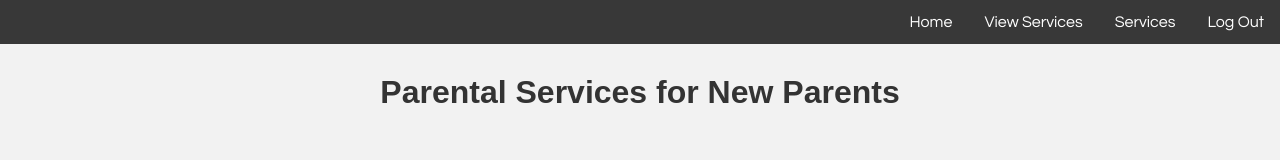
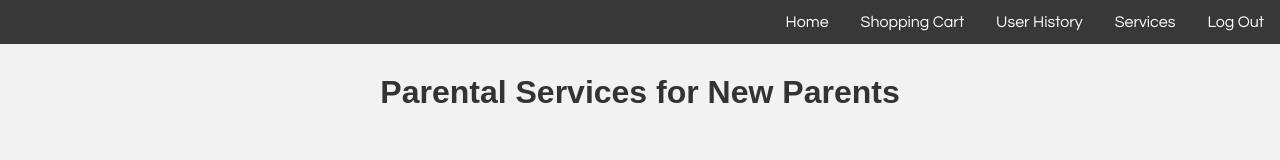
Before and after one commit to AeroArtz/BabyCare_Website, a website: page 128 Prj/public/services.html in a window 1280 px wide. Drawn offline with Linux system fonts and the light colour scheme.

Commit message:
Update services.html

```diff
--- a/128 Prj/public/services.html
+++ b/128 Prj/public/services.html
@@ -6,11 +6,12 @@
 <body>
     <ul>
 
-        <li><a href="logout">Log Out</a></li>
 
-        <li ><a href="services">Services</a></li>
-        <li ><a href="viewServices" >View Services</a></li>
-        <li><a href="home">Home</a></li>
+            <li><a href="logout">Log Out</a></li>
+            <li><a href="services">Services</a></li>
+            <li><a href="user_history" >User History</a></li>
+            <li><a href="viewServices" >Shopping Cart</a></li>
+            <li><a href="home">Home</a></li>
 
     </ul>
     <h1>Parental Services for New Parents</h1>
```
